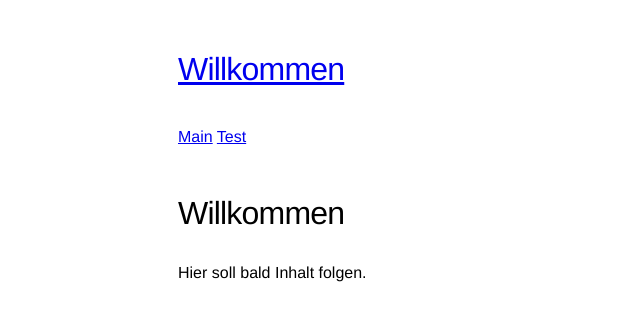
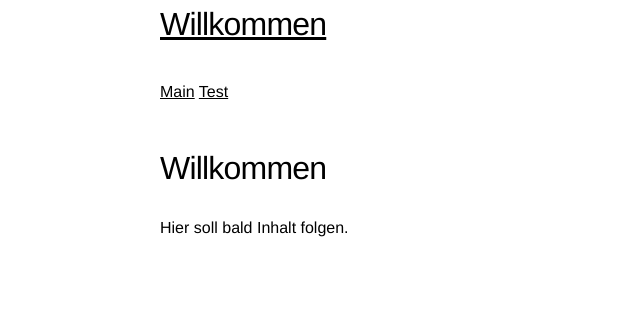
Before and after one commit to NomisSan/NomisSan.github.io, a Jekyll site: the page built from index.md, in a window 1280 px wide. Shown: the top 321 px of the page, without its empty margins (0-640 px from the left). Built offline with Jekyll 4.4.1, drawn with Linux system fonts in a browser that asks for light colours; our own code applies the rules of GitHub Pages for plain Markdown files.

Commit message:
Update styles.scss

```diff
--- a/assets/css/styles.scss
+++ b/assets/css/styles.scss
@@ -3,3 +3,4 @@
 ---
 
 @import "layout";
+@import "reset";
```
